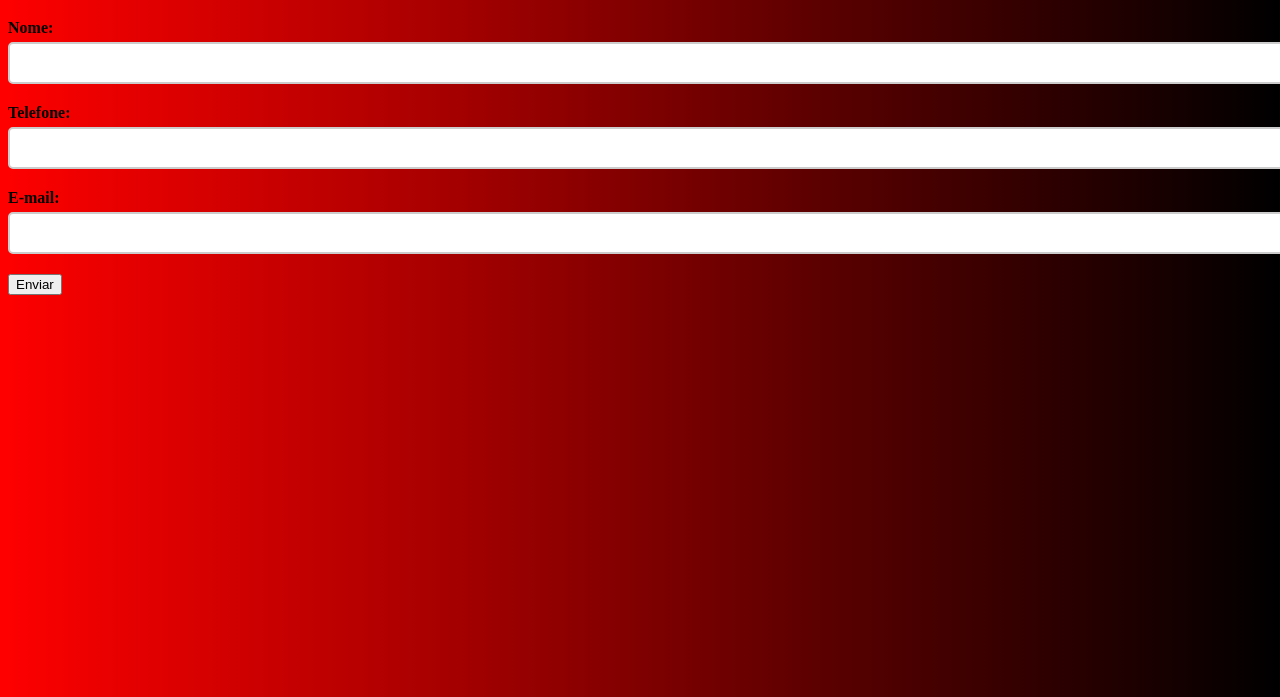
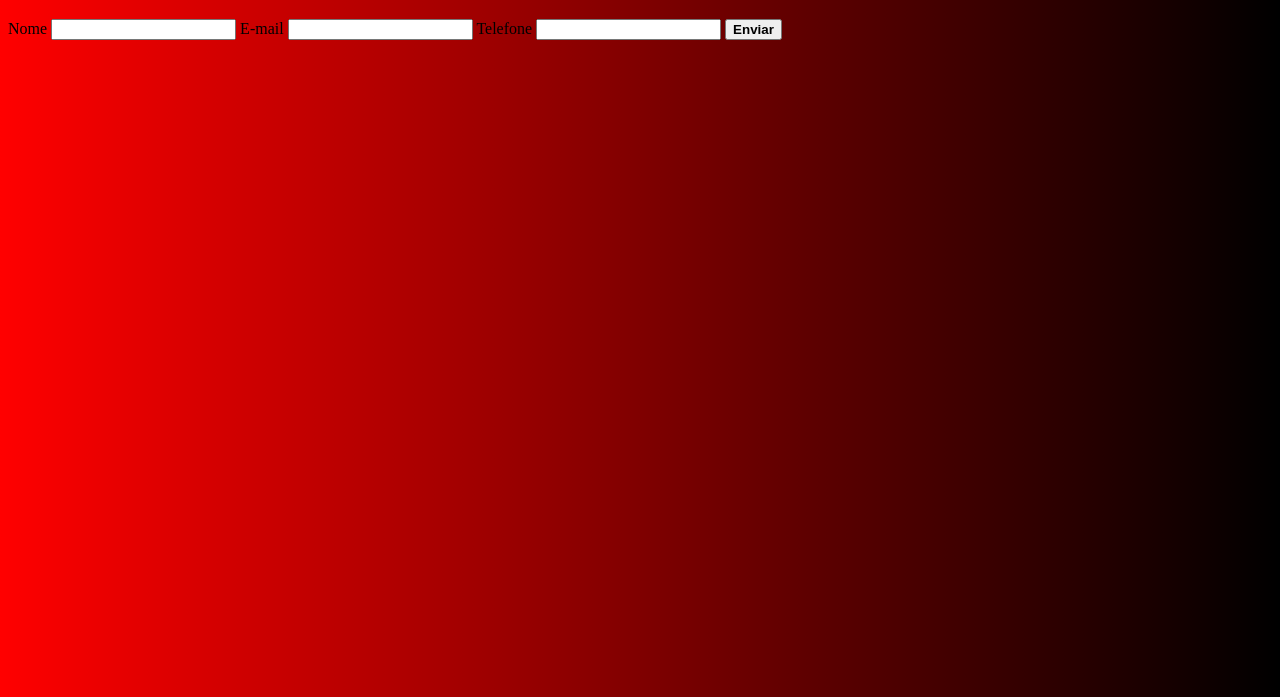
Before and after one commit to GabrielFerla/-cp1-dev-web-1sem, a plain HTML site: page contato.html in a window 1280 px wide. Shown: the part 227-924 px from the top of the page. Drawn offline with Linux system fonts and the light colour scheme.

```diff
--- a/contato.html
+++ b/contato.html
@@ -18,26 +18,29 @@
                 <li><a href="quiz.html">Quiz</a></li>
             </ul>
         </nav>
-        <h1>Contato</h1>
 
-        <form id="contact-form" method="post" action="#">
-            <div class="form-group">
-              <label for="name" class="form-label">Nome:</label>
-              <input type="text" id="name" name="name" class="form-input">
-              <span id="name-error" class="form-error"></span>
-            </div>
-            <div class="form-group">
-              <label for="phone" class="form-label">Telefone:</label>
-              <input type="tel" id="phone" name="phone" class="form-input">
-              <span id="phone-error" class="form-error"></span>
-            </div>
-            <div class="form-group">
-              <label for="email" class="form-label">E-mail:</label>
-              <input type="email" id="email" name="email" class="form-input">
-              <span id="email-error" class="form-error"></span>
-            </div>
-            <button type="submit">Enviar</button>
-        </form>
+        <div class="contato">
+            <h1>Contato</h1>
+
+                <label>
+                    <span><i class="icon icon-user-1"></i> Nome</span>
+                    <input type="text" name="nome" id="nome" required="">
+                </label>
+
+                <label>
+                    <span><i class="icon icon-email"></i> E-mail</span>
+                    <input type="text" name="email" id="email" class="fade_8S">
+                </label>
+                <label>
+                    <span><i class="icon icon-flag"></i> Telefone</span>
+                    <input type="phone" name="assunto" id="phone" required="">
+                </label>
+
+                <input type="hidden" name="acao" value="enviar" />
+                <button onclick="validar()" class="btn-envia" title="Enviar"><b class="icon icon-paper-plane-o"> Enviar</b></button>
+
+
+        </div>
     </div>
     <script src="script.js"></script>
 </body>
```
